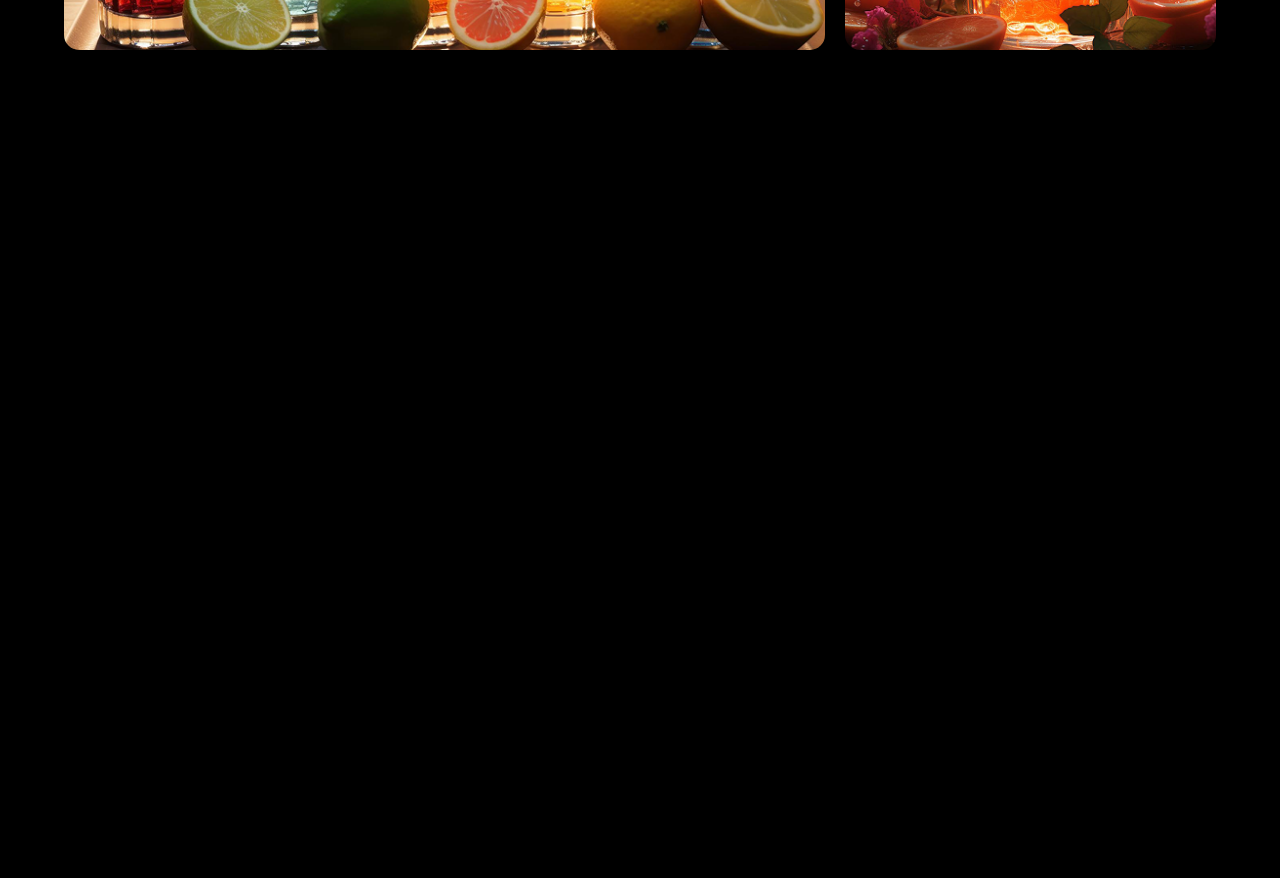
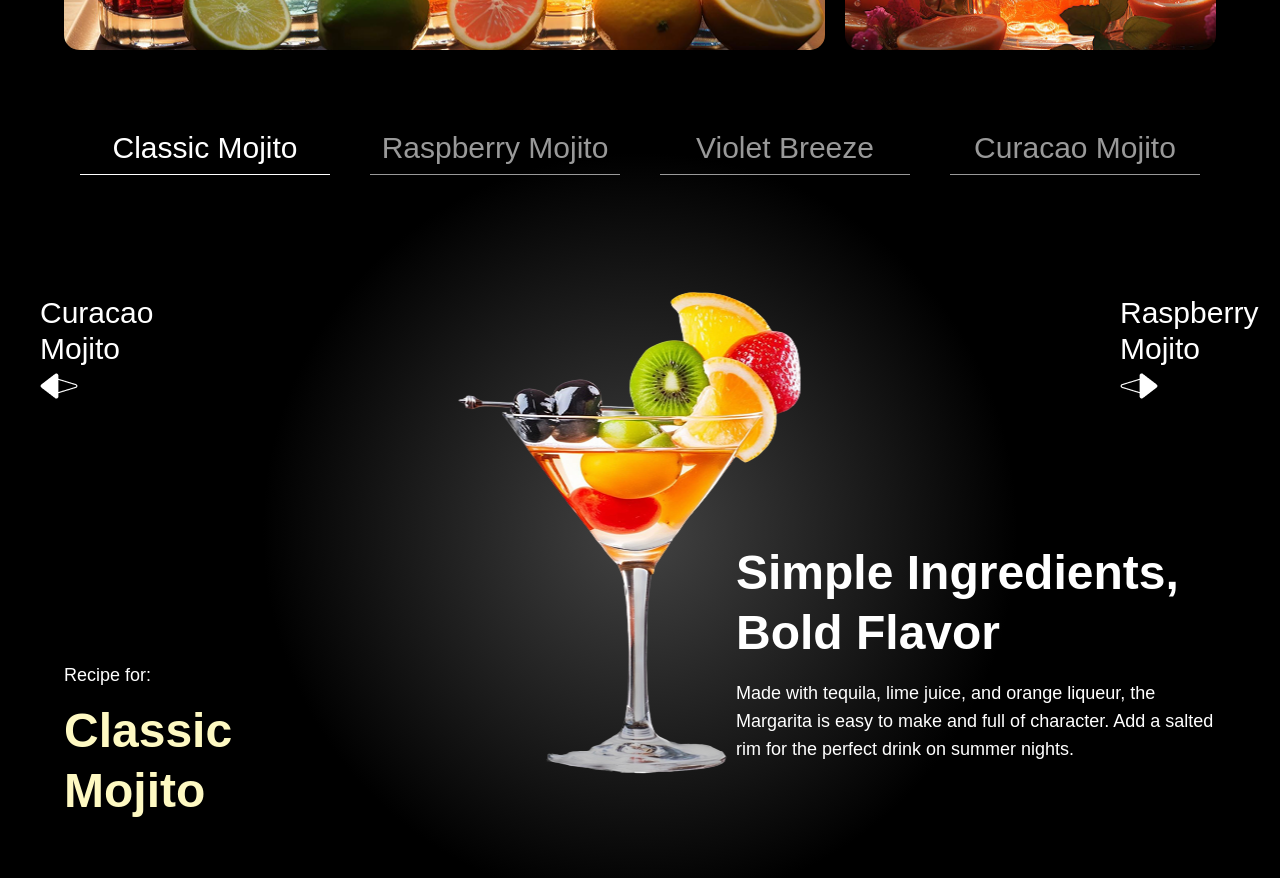
Before and after one commit to lkhyal12/cocktails-page, a React (Vite) app: page / in a window 1280 px wide. Shown: the part 3900-4778 px from the top of the page. Before the commit the page ends 4030 px from the top, so only its background shows below. Built offline with nearby package versions, Linux system fonts and the light colour scheme.

Commit message:
adding the menu or previews section i dont know what to name it

```diff
--- a/src/App.jsx
+++ b/src/App.jsx
@@ -4,6 +4,7 @@ import Hero from "./sections/Hero";
 import Cocktails from "./sections/Cocktails";
 import About from "./sections/About";
 import Art from "./sections/Art";
+import Previews from "./sections/Previews";
 
 const App = () => {
   return (
@@ -14,6 +15,7 @@ const App = () => {
         <Cocktails />
         <Art />
         <About />
+        <Previews />
       </main>
     </>
   );
--- a/src/Conact.jsx
+++ b/src/Conact.jsx
@@ -0,0 +1,7 @@
+import React from "react";
+
+const Contact = () => {
+  return <section id="contact" className="min-h-dvh"></section>;
+};
+
+export default Contact;
--- /dev/null
+++ b/src/sections/Previews.jsx
@@ -0,0 +1,134 @@
+import React, { useState } from "react";
+import { sliderLists } from "../constants";
+import { useGSAP } from "@gsap/react";
+import gsap from "gsap/all";
+import { ScrollTrigger } from "gsap/all";
+gsap.registerPlugin(ScrollTrigger);
+const Previews = () => {
+  const [currentIndex, setCurrentIndex] = useState(0);
+
+  function handleIndexChange(index) {
+    setCurrentIndex((index + sliderLists.length) % sliderLists.length);
+  }
+
+  function getCockatilAt(n) {
+    return sliderLists[
+      (currentIndex + n + sliderLists.length) % sliderLists.length
+    ];
+  }
+  const prevCocktail = getCockatilAt(-1);
+  const currentCocktail = getCockatilAt(0);
+
+  const nextCocktail = getCockatilAt(1);
+
+  useGSAP(() => {
+    gsap.set(".cocktailImg", {
+      position: "abosolute",
+      top: "50%",
+      left: "50%",
+      translateX: "-50%",
+      translateY: "-50%",
+    });
+    const tm = gsap.timeline();
+    tm.from(".cocktailImg", {
+      xPercent: -100,
+      opacity: 0,
+      duration: 1,
+      ease: "power1.inOut",
+    })
+      .from(
+        ".left-text",
+        {
+          opacity: 0,
+          yPercent: 50,
+          ease: "power1.inOut",
+          duration: 0.7,
+        },
+        "-=0.7"
+      )
+      .from(
+        ".right-text",
+        {
+          opacity: 0,
+          yPercent: -50,
+          ease: "power1.inOut",
+          duration: 0.7,
+        },
+        "-=0.5"
+      );
+  }, [currentIndex]);
+  return (
+    <section id="previews" className="min-h-dvh radial-gradient relative">
+      <div className="previewNavBar grid grid-cols-2 md:grid-cols-4 gap-5 md:gap-10 px-5 md:px-20">
+        {sliderLists.map((coktail, index) => {
+          const isActive = index === currentIndex;
+          return (
+            <h2
+              key={coktail.id}
+              className={`text-2xl md:text-3xl border-b ${
+                isActive
+                  ? "text-white border-white"
+                  : "text-white/60 border-white/60"
+              } text-center pb-2 cursor-pointer `}
+              onClick={() => handleIndexChange(index)}
+            >
+              {coktail.name}
+            </h2>
+          );
+        })}
+      </div>
+
+      <div className="arrows px-10 flex items-center justify-between mt-30 mb-20">
+        <button
+          className="cursor-pointer hover:text-yellow-200"
+          onClick={() => handleIndexChange(-1 + currentIndex)}
+        >
+          <span className="block max-w-30 text-2xl md:text-3xl  text-left">
+            {prevCocktail.name}
+          </span>
+          <img
+            src="/images/right-arrow.png"
+            alt="right-arrow"
+            aria-hidden="true"
+          />
+        </button>
+
+        <button
+          className="cursor-pointer hover:text-yellow-200"
+          onClick={() => handleIndexChange(1 + currentIndex)}
+        >
+          <span className="block max-w-30 text-2xl md:text-3xl  text-left">
+            {nextCocktail.name}
+          </span>
+          <img
+            src="/images/left-arrow.png"
+            alt="left-arrow"
+            aria-hidden="true"
+          />
+        </button>
+      </div>
+
+      <div className="cocktailImg absolute top-[50%] md:top-[60%] left-1/2 -translate-1/2">
+        <img src={currentCocktail.image} alt="" />
+      </div>
+
+      <div className="flex flex-col md:flex-row items-center justify-between w-9/10 mx-auto min-h-[42vh] ">
+        <div className="self-start md:self-end max-md:mb-5">
+          <p className="text-lg mb-3">Recipe for:</p>
+          <h2 className="text-3xl left-text md:text-5xl text-yellow-100 max-w-40 leading-15 font-bold">
+            {currentCocktail.name}
+          </h2>
+        </div>
+
+        <div className="max-w-120 right-text">
+          <h2 className="text-3xl md:text-5xl  leading-15 font-bold  mb-4">
+            {currentCocktail.title}
+          </h2>
+          <p className="text-lg">{currentCocktail.description}</p>
+        </div>
+      </div>
+    </section>
+  );
+};
+
+export default Previews;
```
